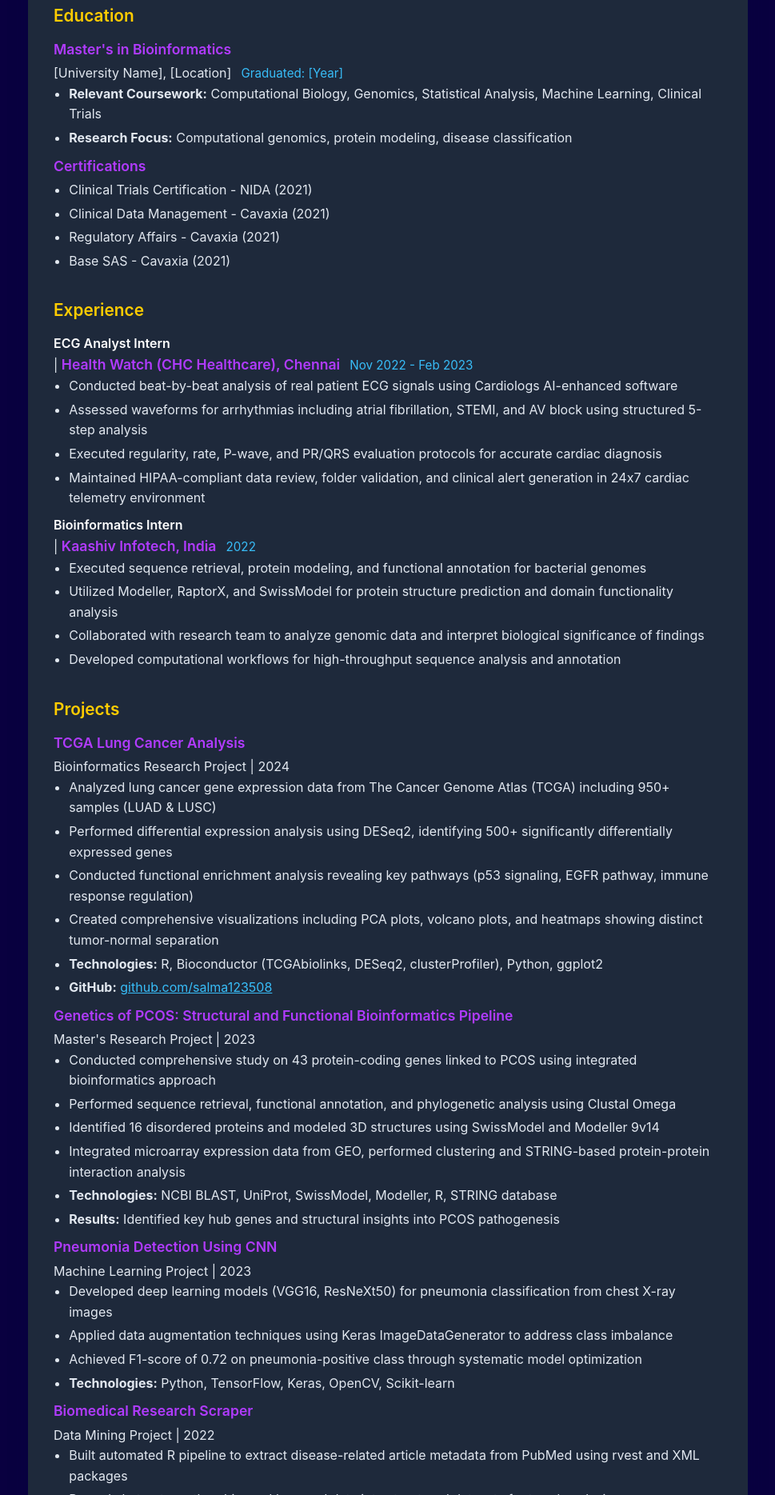
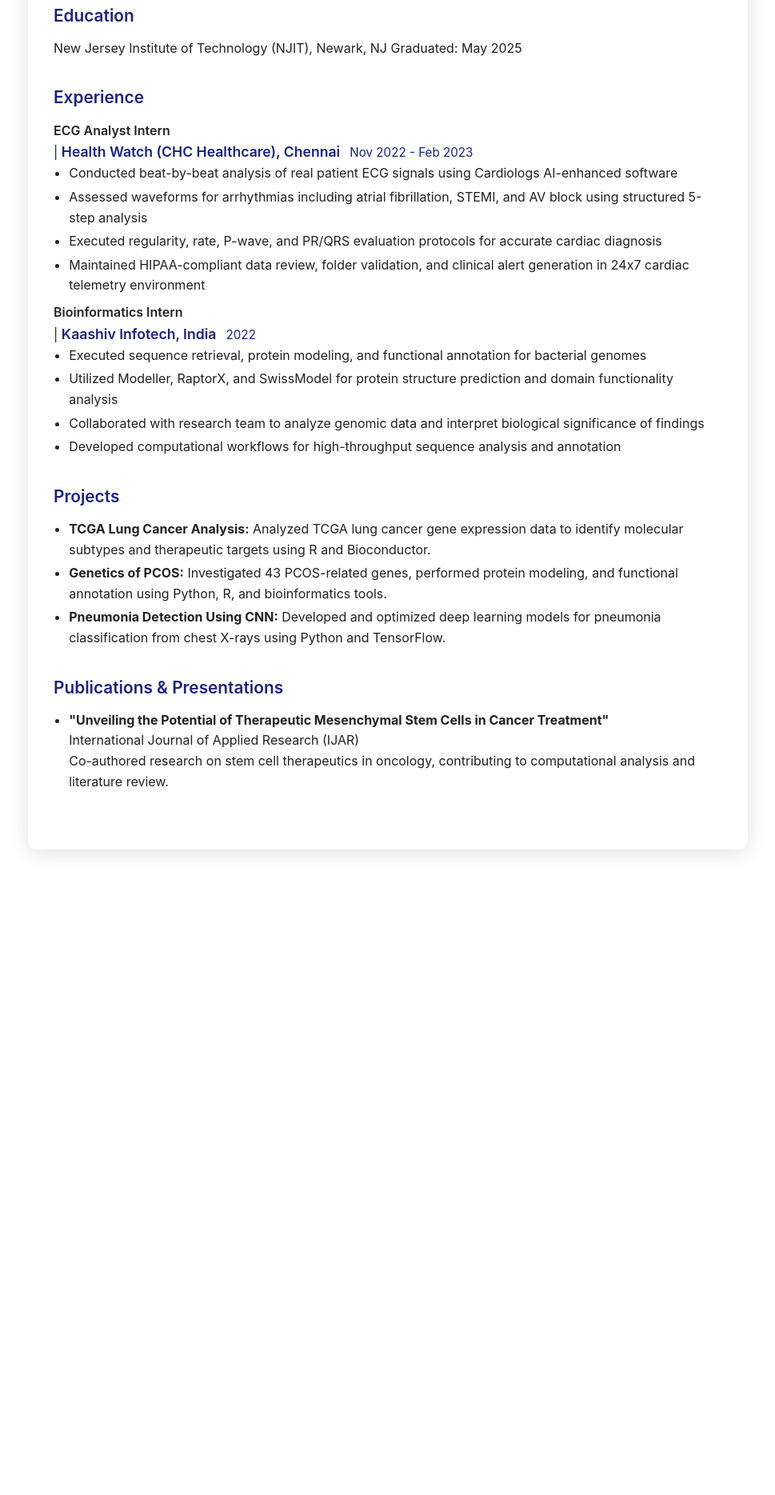
Before and after one commit to salma123508/Portfolio, a plain HTML site: page resume.html in a window 1280 px wide. Shown: the part 931-2800 px from the top of the page at 80% size, without its empty margins (155-1124 px from the left). After the commit the page ends 2033 px from the top, so only its background shows below. Drawn offline with Linux system fonts and the light colour scheme.

Commit message:
Simplify education section in resume to single line

```diff
--- a/resume.html
+++ b/resume.html
@@ -6,22 +6,24 @@
     <title>Salma Shaik - Resume</title>
     <link rel="stylesheet" href="css/style.css">
     <style>
-        body { background: #090040; color: #e2e8f0; }
-        .resume-container { max-width: 900px; margin: 40px auto; background: #1e293b; border-radius: 12px; box-shadow: 0 4px 24px #09004044; padding: 40px 32px; }
-        .resume-header { display: flex; flex-direction: column; align-items: flex-start; border-bottom: 2px solid #471396; padding-bottom: 24px; margin-bottom: 32px; }
-        .resume-header h1 { font-size: 2.5rem; font-weight: 700; margin-bottom: 0.25rem; color: #fff; }
-        .resume-header h2 { font-size: 1.25rem; font-weight: 500; color: #B13BFF; margin-bottom: 0.5rem; }
-        .resume-contact { font-size: 1rem; color: #94a3b8; margin-bottom: 0.5rem; }
+        body { background: #fff; color: #222; }
+        .resume-container { max-width: 900px; margin: 40px auto; background: #fff; border-radius: 12px; box-shadow: 0 4px 24px #e0e0e0; padding: 40px 32px; }
+        .resume-header { display: flex; flex-direction: column; align-items: flex-start; border-bottom: 2px solid #1a237e; padding-bottom: 24px; margin-bottom: 32px; }
+        .resume-header h1 { font-size: 2.5rem; font-weight: 700; margin-bottom: 0.25rem; color: #1a237e; }
+        .resume-header h2 { font-size: 1.25rem; font-weight: 500; color: #222; margin-bottom: 0.5rem; }
+        .resume-contact { font-size: 1rem; color: #444; margin-bottom: 0.5rem; }
         .resume-section { margin-bottom: 32px; }
-        .resume-section h3 { color: #FFCC00; font-size: 1.3rem; margin-bottom: 0.75rem; font-weight: 600; }
+        .resume-section h3 { color: #1a237e; font-size: 1.3rem; margin-bottom: 0.75rem; font-weight: 600; }
         .resume-section ul, .resume-section p { margin-bottom: 0.5rem; }
         .resume-section ul { padding-left: 1.2em; }
         .resume-section li { margin-bottom: 0.25rem; }
-        .resume-subtitle { color: #B13BFF; font-weight: 600; font-size: 1.1rem; margin-bottom: 0.2rem; }
-        .resume-job-title { font-weight: 600; color: #fff; }
-        .resume-date { color: #38bdf8; font-size: 0.95rem; margin-left: 0.5em; }
-        .resume-download { display: inline-block; margin-bottom: 24px; padding: 10px 24px; background: #B13BFF; color: #090040; border: none; border-radius: 6px; font-weight: 600; font-size: 1rem; cursor: pointer; transition: background 0.3s; }
-        .resume-download:hover { background: #FFCC00; }
+        .resume-subtitle { color: #1a237e; font-weight: 600; font-size: 1.1rem; margin-bottom: 0.2rem; }
+        .resume-job-title { font-weight: 600; color: #222; }
+        .resume-date { color: #1a237e; font-size: 0.95rem; margin-left: 0.5em; }
+        .resume-download { display: inline-block; margin-bottom: 24px; padding: 10px 24px; background: #1a237e; color: #fff; border: none; border-radius: 6px; font-weight: 600; font-size: 1rem; cursor: pointer; transition: background 0.3s; }
+        .resume-download:hover { background: #3949ab; }
+        a { color: #1a237e; text-decoration: none; }
+        a:hover { text-decoration: underline; }
         @media (max-width: 600px) { .resume-container { padding: 16px 4px; } }
         @media print { .resume-download { display: none; } body { background: #fff; color: #222; } .resume-container { box-shadow: none; background: #fff; color: #222; } }
     </style>
@@ -35,8 +37,7 @@
             <div class="resume-contact">
                 📧 asmasalmask@gmail.com &nbsp;|&nbsp; 📱 +1-603-932-8414 &nbsp;|&nbsp;
                 🌐 <a href="https://www.linkedin.com/in/salma-shaik-42401517b" style="color:#38bdf8;">LinkedIn</a> &nbsp;|&nbsp;
-                💻 <a href="https://github.com/salma123508" style="color:#38bdf8;">GitHub</a> &nbsp;|&nbsp;
-                🏠 <a href="https://salma123508.github.io/Portfolio/" style="color:#38bdf8;">Portfolio</a><br>
+                💻 <a href="https://github.com/salma123508" style="color:#38bdf8;">GitHub</a><br>
                 📍 34 Giles Avenue, Jersey City, NJ 07306
             </div>
         </div>
@@ -59,19 +60,7 @@
         </div>
         <div class="resume-section">
             <h3>Education</h3>
-            <div class="resume-subtitle">Master's in Bioinformatics</div>
-            <div>[University Name], [Location] <span class="resume-date">Graduated: [Year]</span></div>
-            <ul>
-                <li><b>Relevant Coursework:</b> Computational Biology, Genomics, Statistical Analysis, Machine Learning, Clinical Trials</li>
-                <li><b>Research Focus:</b> Computational genomics, protein modeling, disease classification</li>
-            </ul>
-            <div class="resume-subtitle">Certifications</div>
-            <ul>
-                <li>Clinical Trials Certification - NIDA (2021)</li>
-                <li>Clinical Data Management - Cavaxia (2021)</li>
-                <li>Regulatory Affairs - Cavaxia (2021)</li>
-                <li>Base SAS - Cavaxia (2021)</li>
-            </ul>
+            <div>New Jersey Institute of Technology (NJIT), Newark, NJ Graduated: May 2025</div>
         </div>
         <div class="resume-section">
             <h3>Experience</h3>
@@ -92,41 +81,10 @@
         </div>
         <div class="resume-section">
             <h3>Projects</h3>
-            <div class="resume-subtitle">TCGA Lung Cancer Analysis</div>
-            <div>Bioinformatics Research Project | 2024</div>
             <ul>
-                <li>Analyzed lung cancer gene expression data from The Cancer Genome Atlas (TCGA) including 950+ samples (LUAD & LUSC)</li>
-                <li>Performed differential expression analysis using DESeq2, identifying 500+ significantly differentially expressed genes</li>
-                <li>Conducted functional enrichment analysis revealing key pathways (p53 signaling, EGFR pathway, immune response regulation)</li>
-                <li>Created comprehensive visualizations including PCA plots, volcano plots, and heatmaps showing distinct tumor-normal separation</li>
-                <li><b>Technologies:</b> R, Bioconductor (TCGAbiolinks, DESeq2, clusterProfiler), Python, ggplot2</li>
-                <li><b>GitHub:</b> <a href="https://github.com/salma123508" style="color:#38bdf8;">github.com/salma123508</a></li>
-            </ul>
-            <div class="resume-subtitle">Genetics of PCOS: Structural and Functional Bioinformatics Pipeline</div>
-            <div>Master's Research Project | 2023</div>
-            <ul>
-                <li>Conducted comprehensive study on 43 protein-coding genes linked to PCOS using integrated bioinformatics approach</li>
-                <li>Performed sequence retrieval, functional annotation, and phylogenetic analysis using Clustal Omega</li>
-                <li>Identified 16 disordered proteins and modeled 3D structures using SwissModel and Modeller 9v14</li>
-                <li>Integrated microarray expression data from GEO, performed clustering and STRING-based protein-protein interaction analysis</li>
-                <li><b>Technologies:</b> NCBI BLAST, UniProt, SwissModel, Modeller, R, STRING database</li>
-                <li><b>Results:</b> Identified key hub genes and structural insights into PCOS pathogenesis</li>
-            </ul>
-            <div class="resume-subtitle">Pneumonia Detection Using CNN</div>
-            <div>Machine Learning Project | 2023</div>
-            <ul>
-                <li>Developed deep learning models (VGG16, ResNeXt50) for pneumonia classification from chest X-ray images</li>
-                <li>Applied data augmentation techniques using Keras ImageDataGenerator to address class imbalance</li>
-                <li>Achieved F1-score of 0.72 on pneumonia-positive class through systematic model optimization</li>
-                <li><b>Technologies:</b> Python, TensorFlow, Keras, OpenCV, Scikit-learn</li>
-            </ul>
-            <div class="resume-subtitle">Biomedical Research Scraper</div>
-            <div>Data Mining Project | 2022</div>
-            <ul>
-                <li>Built automated R pipeline to extract disease-related article metadata from PubMed using rvest and XML packages</li>
-                <li>Parsed abstracts, authorship, and keyword data into structured datasets for trend analysis</li>
-                <li>Created visualization dashboards using ggplot2 to analyze publication trends by year, journal, and research topics</li>
-                <li><b>Technologies:</b> R, rvest, XML, ggplot2, data.table</li>
+                <li><b>TCGA Lung Cancer Analysis:</b> Analyzed TCGA lung cancer gene expression data to identify molecular subtypes and therapeutic targets using R and Bioconductor.</li>
+                <li><b>Genetics of PCOS:</b> Investigated 43 PCOS-related genes, performed protein modeling, and functional annotation using Python, R, and bioinformatics tools.</li>
+                <li><b>Pneumonia Detection Using CNN:</b> Developed and optimized deep learning models for pneumonia classification from chest X-rays using Python and TensorFlow.</li>
             </ul>
         </div>
         <div class="resume-section">
```
